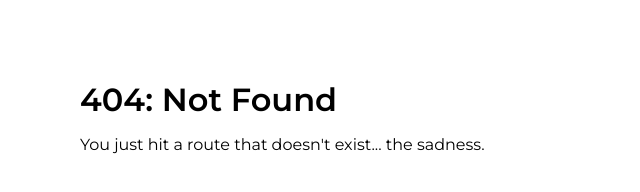
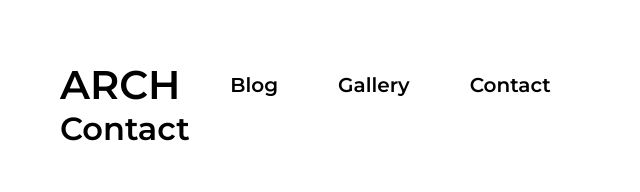
Before and after one commit to matkot11/architect-page, a Gatsby site: page /contact in a window 1280 px wide. Before the commit this address had no page. Shown: the whole page, without its empty margins (0-640 px from the left). Built offline with nearby package versions, Linux system fonts and the light colour scheme; Gatsby itself is replaced by a stand-in of ours.

Commit message:
Added main page and navigation

```diff
--- a/src/assets/styles/globalStyle.js
+++ b/src/assets/styles/globalStyle.js
@@ -14,7 +14,7 @@ const GlobalStyle = createGlobalStyle`
 
   body {
     margin: 0;
-    padding: 80px;
+    padding: 60px 60px 0 60px;
     font-size: 1.6rem;
     font-family: 'Montserrat', sans-serif;
   }
--- a/src/assets/styles/mainTheme.js
+++ b/src/assets/styles/mainTheme.js
@@ -3,7 +3,7 @@ const theme = {
   black: '#000000',
   light: 400,
   bold: 600,
-  fonSize: {
+  fontSize: {
     xxl: '8rem',
     xl: '4rem',
     l: '3rem',
--- /dev/null
+++ b/src/components/navbar/Navbar.js
@@ -0,0 +1,42 @@
+import React from 'react';
+import { Link } from 'gatsby';
+import styled from 'styled-components';
+
+const StyledWrapper = styled.nav`
+  display: flex;
+  align-items: center;
+
+  a {
+    text-decoration: none;
+    color: inherit;
+  }
+`;
+
+const StyledTitle = styled.h1`
+  font-size: ${({ theme }) => theme.fontSize.xl};
+  margin-right: 2rem;
+`;
+
+const StyledLink = styled.h2`
+  font-size: ${({ theme }) => theme.fontSize.m};
+  margin: 0 3rem;
+`;
+
+const Navbar = () => (
+  <StyledWrapper>
+    <StyledTitle>
+      <Link to="/">ARCH</Link>
+    </StyledTitle>
+    <StyledLink>
+      <Link to="/blog">Blog</Link>
+    </StyledLink>
+    <StyledLink>
+      <Link to="/gallery">Gallery</Link>
+    </StyledLink>
+    <StyledLink>
+      <Link to="/contact">Contact</Link>
+    </StyledLink>
+  </StyledWrapper>
+);
+
+export default Navbar;
--- a/src/layouts/index.js
+++ b/src/layouts/index.js
@@ -2,11 +2,15 @@ import React from 'react';
 import { ThemeProvider } from 'styled-components';
 import GlobalStyle from '../assets/styles/globalStyle';
 import theme from '../assets/styles/mainTheme';
+import Navbar from '../components/navbar/Navbar';
 
 const MainLayout = ({ children }) => (
   <>
     <GlobalStyle />
-    <ThemeProvider theme={theme}>{children}</ThemeProvider>
+    <ThemeProvider theme={theme}>
+      <Navbar />
+      {children}
+    </ThemeProvider>
   </>
 );
 
--- /dev/null
+++ b/src/pages/contact.js
@@ -0,0 +1,9 @@
+import React from 'react';
+
+const Contact = () => (
+  <>
+    <h1>Contact</h1>
+  </>
+);
+
+export default Contact;
```
Also changed, not shown: src/pages/blog.js (added, +9 -0 lines), src/pages/gallery.js (added, +9 -0 lines), src/pages/index.js (+60 -4 lines), src/assets/images/hero.jpg (added).
